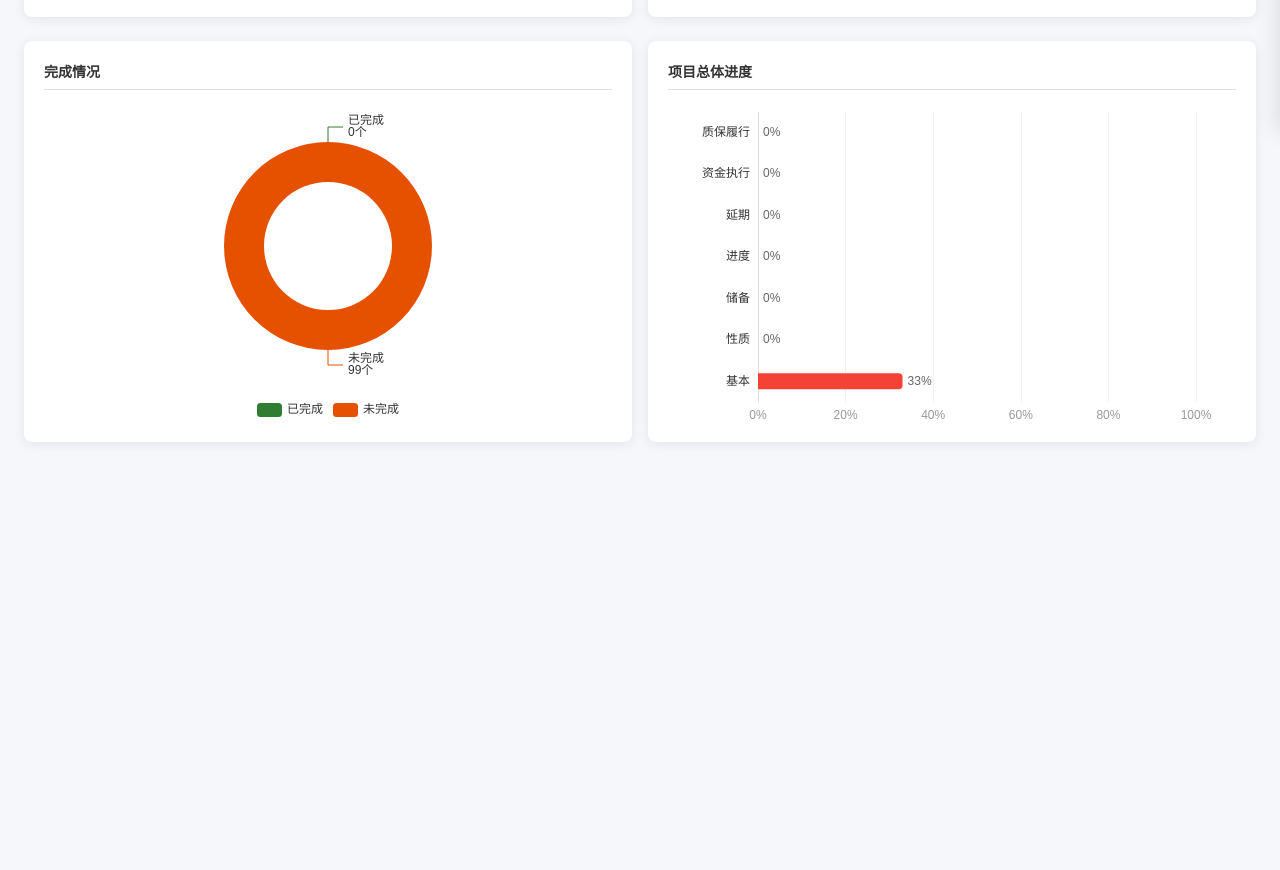
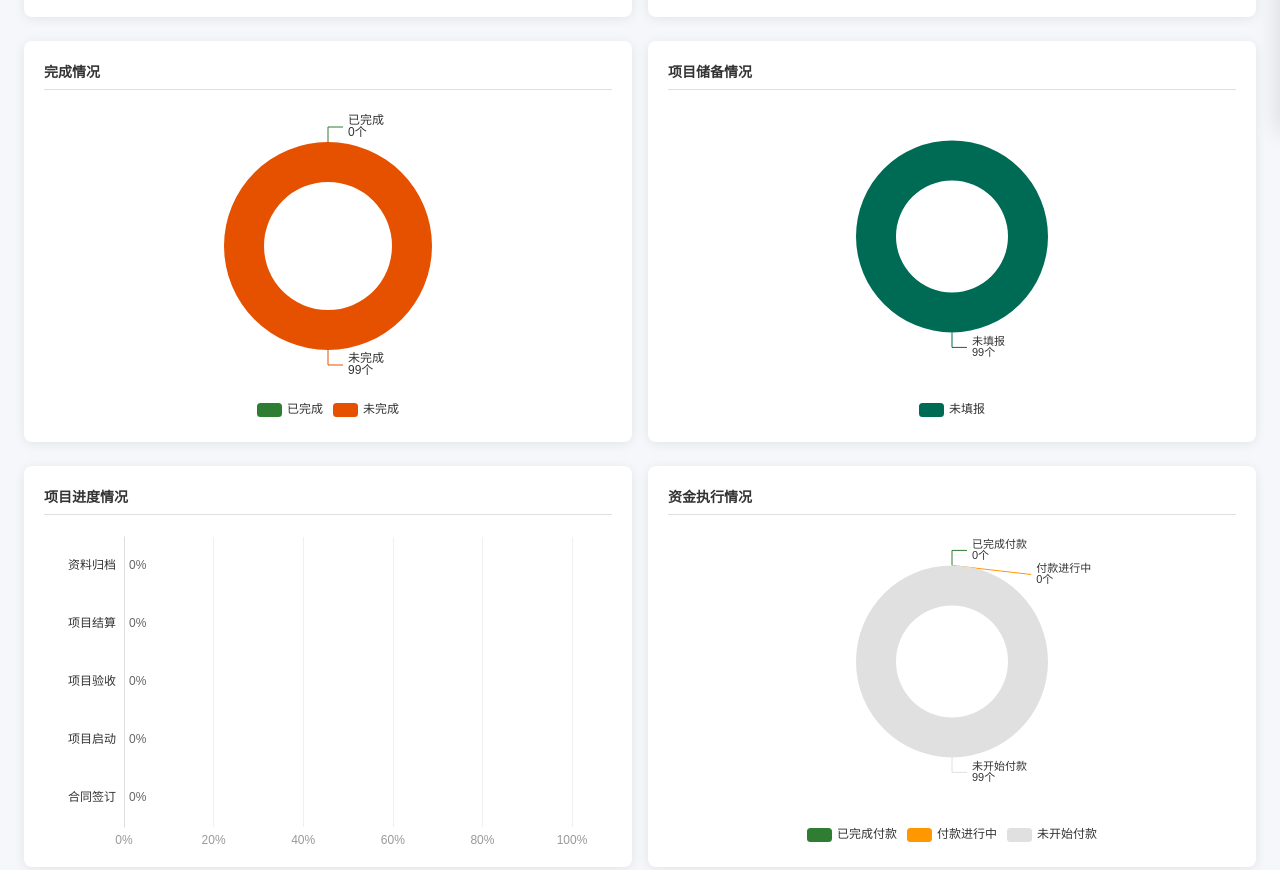
Before and after one commit to elili1102/project-tracker, a plain HTML site: page index.html in a window 1280 px wide. Shown: the part 668-1538 px from the top of the page. Before the commit the page ends 1158 px from the top, so only its background shows below. Drawn offline with nearby package versions, Linux system fonts and the light colour scheme.

Commit message:
feat: 删除项目总体进度,新增储备/进度/资金/质保4个业务图表

```diff
--- a/index.html
+++ b/index.html
@@ -187,7 +187,14 @@ body{font-family:'Microsoft YaHei','微软雅黑',sans-serif;background:var(--bg
 </div>
 <div class="chart-grid">
 <div class="chart-card"><h3>完成情况</h3><div class="chart-box" id="chartStatus"></div></div>
-<div class="chart-card"><h3>项目总体进度</h3><div class="chart-box" id="chartFill"></div></div>
+<div class="chart-card"><h3>项目储备情况</h3><div class="chart-box" id="chartReserve"></div></div>
+</div>
+<div class="chart-grid">
+<div class="chart-card"><h3>项目进度情况</h3><div class="chart-box" id="chartProgress"></div></div>
+<div class="chart-card"><h3>资金执行情况</h3><div class="chart-box" id="chartFund"></div></div>
+</div>
+<div class="chart-grid">
+<div class="chart-card"><h3>质保履行情况</h3><div class="chart-box" id="chartWarranty"></div></div>
 </div>
 </div>
 
@@ -507,10 +514,13 @@ if(echartsReady&&all.length>0){
 renderDeptChart(all);
 renderYearChart(all);
 renderStatusChart(comp,uncomp,noStatus,delayed);
-renderFillChart();
+renderReserveChart(all);
+renderProgressChart(all);
+renderFundChart(all);
+renderWarrantyChart(all);
 }else{
 var msg=all.length===0?'暂无数据，请先导入Excel':'图表加载中...';
-['chartDept','chartYear','chartStatus','chartFill'].forEach(function(id){
+['chartDept','chartYear','chartStatus','chartReserve','chartProgress','chartFund','chartWarranty'].forEach(function(id){
 document.getElementById(id).innerHTML='<div class="empty-chart">'+msg+'</div>';
 });
 }
@@ -563,47 +573,83 @@ series:[{type:'pie',radius:['40%','65%'],center:['50%','45%'],label:{formatter:'
 }
 
 /* 填报进度 */
-function renderFillChart(){
-var catData={};
-CATEGORIES.forEach(function(c){catData[c]={filled:0,total:0};});
-
-function countFields(headers,projects){
-headers.forEach(function(h){
-if(CATEGORIES.indexOf(h.category)>-1){
-catData[h.category].total+=projects.length;
-projects.forEach(function(p){
-var v=p[h.key];
-if(v!==''&&v!==null&&v!==undefined)catData[h.category].filled++;
+/* 项目储备情况 - 批次分布 */
+function renderReserveChart(all){
+var key='项目储备情况.技术服务项目批次';
+var map={};
+all.forEach(function(p){var v=(p[key]||'').toString().trim()||'未填报';map[v]=(map[v]||0)+1;});
+var items=Object.keys(map).map(function(k){return{name:k,value:map[k]};}).sort(function(a,b){return b.value-a.value;});
+var chart=echarts.init(document.getElementById('chartReserve'));
+chartInstances.push(chart);
+chart.setOption({
+tooltip:{trigger:'item',formatter:'{b}: {c}个 ({d}%)'},
+legend:{bottom:0,textStyle:{fontSize:12}},
+series:[{type:'pie',radius:['35%','60%'],center:['50%','42%'],label:{formatter:'{b}\n{c}个',fontSize:11},data:items.map(function(d,i){return{name:d.name,value:d.value,itemStyle:{color:['#006B54','#008667','#4CAF50','#81C784','#A5D6A7','#C8E6C9','#E8F5E9'][i%7]}};})}]
 });
 }
+
+/* 项目进度情况 - 各阶段完成率 */
+function renderProgressChart(all){
+var stages=[
+{name:'合同签订',actualKey:'项目进度情况.实际合同签订时间'},
+{name:'项目启动',actualKey:'项目进度情况.实际项目启动时间'},
+{name:'项目验收',actualKey:'项目进度情况.实际验收时间'},
+{name:'项目结算',actualKey:'项目进度情况.实际结算时间'},
+{name:'资料归档',actualKey:'项目进度情况.实际归档时间'}
+];
+var names=[];var rates=[];var doneCounts=[];var totalCounts=[];
+stages.forEach(function(s){
+var done=all.filter(function(p){return(p[s.actualKey]||'').toString().trim()!=='';}).length;
+var total=all.length;
+var rate=total>0?Math.round(done/total*100):0;
+names.push(s.name);rates.push(rate);doneCounts.push(done);totalCounts.push(total);
+});
+var chart=echarts.init(document.getElementById('chartProgress'));
+chartInstances.push(chart);
+chart.setOption({
+tooltip:{trigger:'axis',formatter:function(p){return p[0].name+'<br/>完成率: '+p[0].value+'%<br/>已完成: '+doneCounts[p[0].dataIndex]+' / '+totalCounts[p[0].dataIndex];}},
+grid:{left:80,right:40,top:10,bottom:20},
+xAxis:{type:'value',max:100,axisLabel:{formatter:'{value}%',color:'#999'},splitLine:{lineStyle:{color:'#f0f0f0'}},axisLine:{show:false},axisTick:{show:false}},
+yAxis:{type:'category',data:names,axisLabel:{color:'#333',fontSize:12},axisLine:{lineStyle:{color:'#ddd'}},axisTick:{show:false}},
+series:[{type:'bar',data:rates.map(function(r){return{value:r,itemStyle:{color:r>=80?'#4CAF50':r>=50?'#FF9800':r>0?'#E65100':'#E0E0E0',borderRadius:[0,4,4,0]}};}),barWidth:16,label:{show:true,position:'right',formatter:'{c}%',fontSize:12,color:'#666'}}]
 });
 }
-countFields(appData.completed.headers||[],appData.completed.projects||[]);
-countFields(appData.uncompleted.headers||[],appData.uncompleted.projects||[]);
 
-var cats=[];
-var rates=[];
-var filledCounts=[];
-var totalCounts=[];
-CATEGORIES.forEach(function(c){
-var short=c.replace('情况','').replace('项目','');
-var t=catData[c].total;
-var f=catData[c].filled;
-var rate=t>0?Math.round(f/t*100):0;
-cats.push(short);
-rates.push(rate);
-filledCounts.push(f);
-totalCounts.push(t);
+/* 资金执行情况 - 付款进度 */
+function renderFundChart(all){
+var rateKey='资金执行情况.付款进度完成率';
+var buckets={已完成:0,进行中:0,未开始:0};
+all.forEach(function(p){
+var v=parseFloat((p[rateKey]||'').toString().replace('%','').replace(/[,，]/g,''));
+if(!isNaN(v)&&v>0){if(v>=100)buckets['已完成']++;else buckets['进行中']++;}
+else{var ratio=(p['资金执行情况.合同付款比例']||'').toString().trim();if(ratio)buckets['进行中']++;else buckets['未开始']++;}
 });
-
-var chart=echarts.init(document.getElementById('chartFill'));
+var data=[{name:'已完成付款',value:buckets['已完成'],itemStyle:{color:'#2E7D32'}},{name:'付款进行中',value:buckets['进行中'],itemStyle:{color:'#FF9800'}},{name:'未开始付款',value:buckets['未开始'],itemStyle:{color:'#E0E0E0'}}];
+var chart=echarts.init(document.getElementById('chartFund'));
 chartInstances.push(chart);
 chart.setOption({
-tooltip:{trigger:'axis',formatter:function(p){return p[0].name+'<br/>填报率: '+p[0].value+'%<br/>已填: '+filledCounts[p[0].dataIndex]+' / '+totalCounts[p[0].dataIndex];}},
-grid:{left:90,right:40,top:10,bottom:20},
-xAxis:{type:'value',max:100,axisLabel:{formatter:'{value}%',color:'#999'},splitLine:{lineStyle:{color:'#f0f0f0'}},axisLine:{show:false},axisTick:{show:false}},
-yAxis:{type:'category',data:cats,axisLabel:{color:'#333',fontSize:12},axisLine:{lineStyle:{color:'#ddd'}},axisTick:{show:false}},
-series:[{type:'bar',data:rates.map(function(r){return{value:r,itemStyle:{color:r>=80?'#4CAF50':r>=50?'#FF9800':r>0?'#F44336':'#E0E0E0',borderRadius:[0,4,4,0]}};}),barWidth:16,label:{show:true,position:'right',formatter:'{c}%',fontSize:12,color:'#666'}}]
+tooltip:{trigger:'item',formatter:'{b}: {c}个 ({d}%)'},
+legend:{bottom:0,textStyle:{fontSize:12}},
+series:[{type:'pie',radius:['35%','60%'],center:['50%','42%'],label:{formatter:'{b}\n{c}个',fontSize:11},data:data}]
+});
+}
+
+/* 质保履行情况 */
+function renderWarrantyChart(all){
+var expireKey='质保履行情况.质保是否到期';
+var payKey='质保履行情况.是否完成质保款付款';
+var expired=0,active=0,noData=0;
+all.forEach(function(p){
+var e=(p[expireKey]||'').toString().trim();
+if(e==='是')expired++;else if(e==='否')active++;else noData++;
+});
+var data=[{name:'已到期',value:expired,itemStyle:{color:'#E65100'}},{name:'未到期',value:active,itemStyle:{color:'#2E7D32'}},{name:'未填报',value:noData,itemStyle:{color:'#E0E0E0'}}];
+var chart=echarts.init(document.getElementById('chartWarranty'));
+chartInstances.push(chart);
+chart.setOption({
+tooltip:{trigger:'item',formatter:'{b}: {c}个 ({d}%)'},
+legend:{bottom:0,textStyle:{fontSize:12}},
+series:[{type:'pie',radius:['35%','60%'],center:['50%','42%'],label:{formatter:'{b}\n{c}个',fontSize:11},data:data}]
 });
 }
 
```
